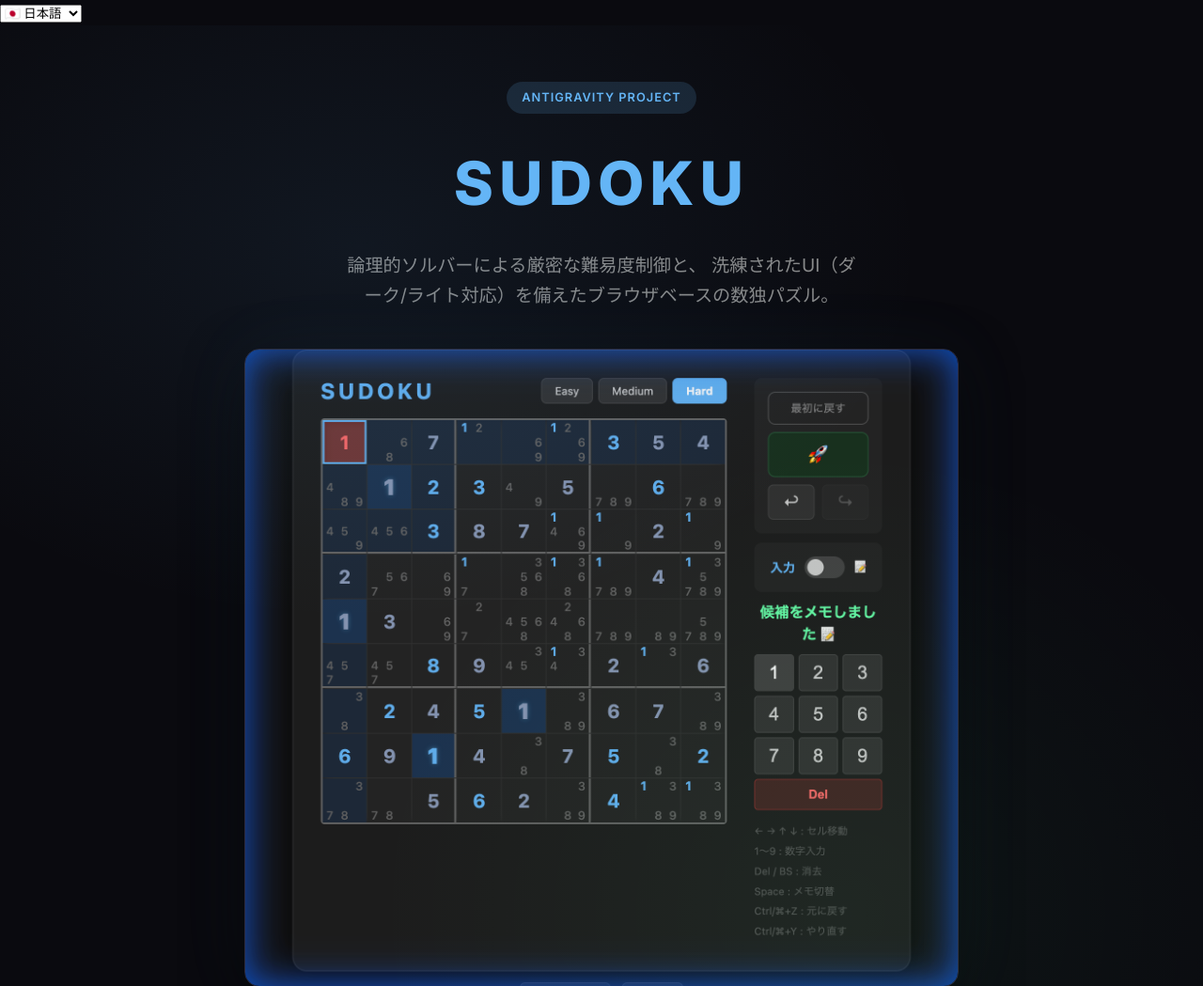
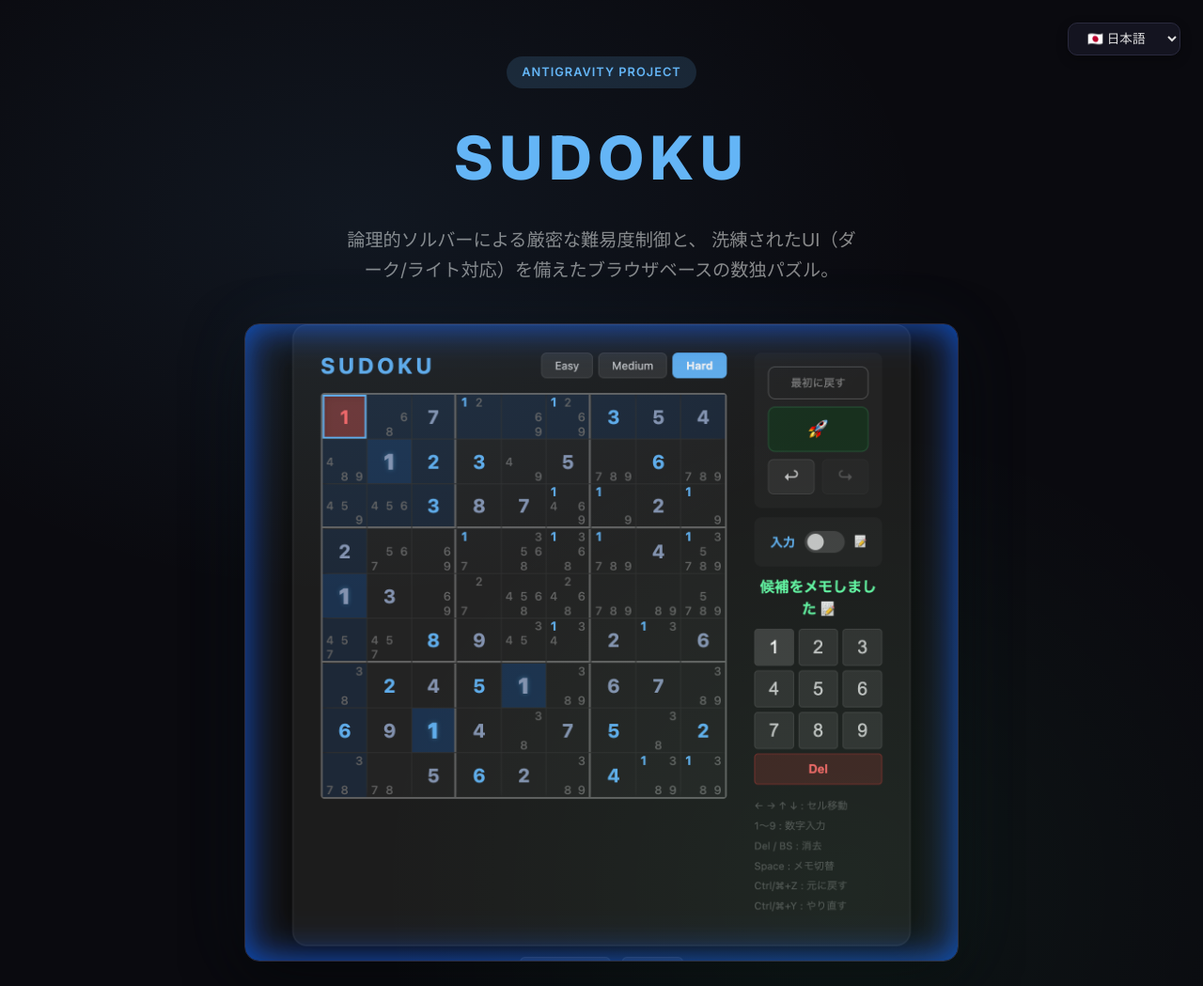
Before and after one commit to QOOtheSKYWALKER/Antigravity-Sudoku, a plain HTML site: page index.html in a window 1280 px wide. Shown: the top 1049 px of the page at 94% size. Drawn offline with Linux system fonts and the light colour scheme.

Commit message:
Add files via upload

```diff
--- a/css/about.css
+++ b/css/about.css
@@ -324,4 +324,34 @@ footer a:hover {
     .controls-grid {
         grid-template-columns: 1fr;
     }
+    .lang-switcher {
+        top: 16px;
+        right: 16px;
+    }
 }
+
+/* ===== 言語切替 ===== */
+.lang-switcher {
+    position: fixed;
+    top: 24px;
+    right: 24px;
+    z-index: 1000;
+}
+
+.lang-select-landing {
+    background: var(--surface);
+    color: var(--text);
+    border: 1px solid var(--border);
+    padding: 8px 16px;
+    border-radius: 10px;
+    font-size: 0.85rem;
+    font-weight: 500;
+    cursor: pointer;
+    outline: none;
+    transition: border-color 0.2s;
+    box-shadow: 0 4px 12px rgba(0, 0, 0, 0.3);
+}
+
+.lang-select-landing:hover {
+    border-color: var(--accent);
+}
```
